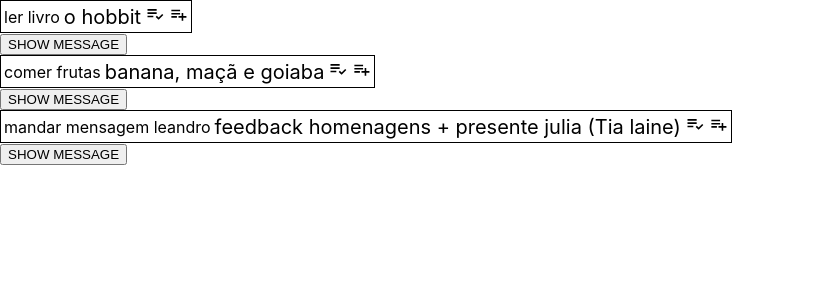
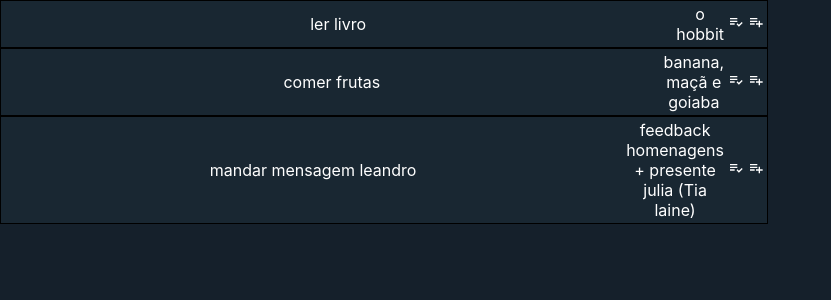
Before and after one commit to rui-augusto/weekly-task-app, a React (Create React App) app in the folder client/: page / in a window 1280 px wide. Shown: the top 300 px of the page, without its empty margins (0-831 px from the left). Built offline with nearby package versions, Linux system fonts and the light colour scheme; no server answers; the HTML template or start-up script is replaced by a standard one.

Commit message:
showwing task page

```diff
--- a/client/package.json
+++ b/client/package.json
@@ -16,6 +16,7 @@
     "react-dom": "^18.2.0",
     "react-icons": "^4.6.0",
     "react-scripts": "5.0.1",
+    "styled-components": "^5.3.6",
     "typescript": "^4.9.3",
     "web-vitals": "^2.1.4"
   },
--- a/client/src/App.tsx
+++ b/client/src/App.tsx
@@ -1,9 +1,11 @@
 import React from 'react';
+import "./index.css";
 import { Index } from "./pages/index";
+
 
 function App() {
   return (
-    <div >
+    <div className = "App">
         <Index />
     </div>
   );
--- a/client/src/components/Task.styles.ts
+++ b/client/src/components/Task.styles.ts
@@ -1 +1,16 @@
 import styled from 'styled-components';
+
+
+export const FullContentTaskArea = styled.div`
+  background-color: #192732;
+  width: 60%;
+`;
+
+export const TaskTd = styled.td`
+  text-align: center;
+  background-color: #192732;
+  width: 100%;
+`;
+
+export const TaskTable = styled.table`
+`;
--- a/client/src/components/Task.tsx
+++ b/client/src/components/Task.tsx
@@ -1,6 +1,7 @@
 import { useEffect, useState } from 'react';
 import { MdOutlinePlaylistAddCheck, MdOutlinePlaylistAdd, } from 'react-icons/md'
 import { getAllTasks } from "../api/index";
+import { TaskTd, TaskTable, FullContentTaskArea } from "./Task.styles";
 
 interface Props{
   task: string;
@@ -14,24 +15,18 @@ export const Task = (props: Props) => {
   useEffect(() => {
     setListOfTasks(getAllTasks());
   }, []);
-
-  const showMessage = () => {
-    console.log(listOfTasks);
-  }
-
   console.log(props.task + " / " + props.description);
   return(
-    <div>
-      <table style = {{border: "1px solid black"}}>
+    <FullContentTaskArea>
+      <TaskTable style = {{border: "1px solid black"}}>
         <tr>
-          <td>{props.task}</td>
-          <td style = {{fontSize: "20px"}}>{props.description}</td>
-          <td style = {{fontSize: "20px"}}><MdOutlinePlaylistAddCheck /></td>
-          <td style = {{fontSize: "19px"}}><MdOutlinePlaylistAdd /> </td>{/*</td>// adicionar (ou alterar?) comentário*/}        </tr>
-      </table>
-
-      <button onClick = {showMessage}>SHOW MESSAGE</button>
-    </div>
+          <TaskTd>{ props.task }</TaskTd>
+          <TaskTd>{ props.description }</TaskTd>
+          <TaskTd><MdOutlinePlaylistAddCheck /></TaskTd>
+          <TaskTd><MdOutlinePlaylistAdd /> </TaskTd>{/*</td>// adicionar (ou alterar?) comentário*/}
+        </tr>
+      </TaskTable>
+    </FullContentTaskArea>
   );
 }
 
--- a/client/src/index.css
+++ b/client/src/index.css
@@ -1,4 +1,6 @@
 body {
+  background-color: #15202B;
+  color: #FFFFFF;
   margin: 0;
   font-family: -apple-system, BlinkMacSystemFont, 'Segoe UI', 'Roboto', 'Oxygen',
     'Ubuntu', 'Cantarell', 'Fira Sans', 'Droid Sans', 'Helvetica Neue',
--- /dev/null
+++ b/client/src/pages/index.styles.ts
@@ -0,0 +1,5 @@
+import styled from 'styled-components';
+
+export const FullContentArea = styled.div`
+  background-color: #15202B;
+`
--- a/client/src/pages/index.tsx
+++ b/client/src/pages/index.tsx
@@ -1,4 +1,5 @@
 import { Task } from "../components/Task";
+import { FullContentArea } from "./index.styles";
 
 export const Index = () => {
 
@@ -9,12 +10,12 @@ export const Index = () => {
   ];
 
   return (
-    <div>
+    <FullContentArea>
       {
         tasks.map((item, key) => (
             <Task task = {item.task} description = {item.description} key = {key}/>
         ))
       }
-    </div>
+    </FullContentArea>
   );
 }
```
Also changed, not shown: 1 other file (tests, documents, lock files or other folders).
